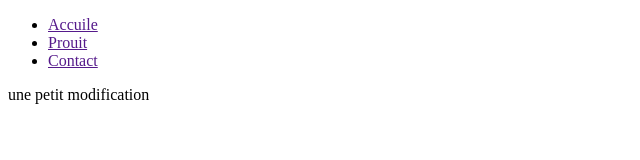
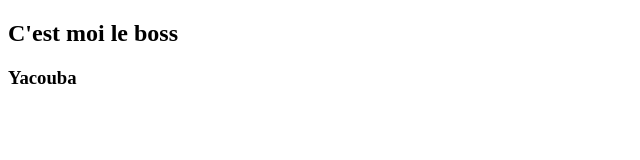
Before and after one commit to christ552/DW21, a plain HTML site: page index.html in a window 1280 px wide. Shown: the whole page, without its empty margins (0-640 px from the left). Drawn offline with Linux system fonts and the light colour scheme.

Commit message:
Modification Yacoub

```diff
--- a/index.html
+++ b/index.html
@@ -1,16 +1,16 @@
 <!DOCTYPE html>
-<html lang="en">
+<html lang="fr">
+
 <head>
     <meta charset="UTF-8">
     <meta name="viewport" content="width=device-width, initial-scale=1.0">
-    <title>Restant Vitrin</title>
+    <title>Document</title>
 </head>
+
 <body>
-    <ul>
-        <li><a href=""> Accuile</a></li>
-        <li><a href="">Prouit</a></li>
-        <li><a href="">Contact</a></li>
-    </ul>
-<p> une petit modification</p>
+    <h2>C'est moi le boss</h2>
+    <h3>Yacouba</h3>
+
 </body>
+
 </html>
```
